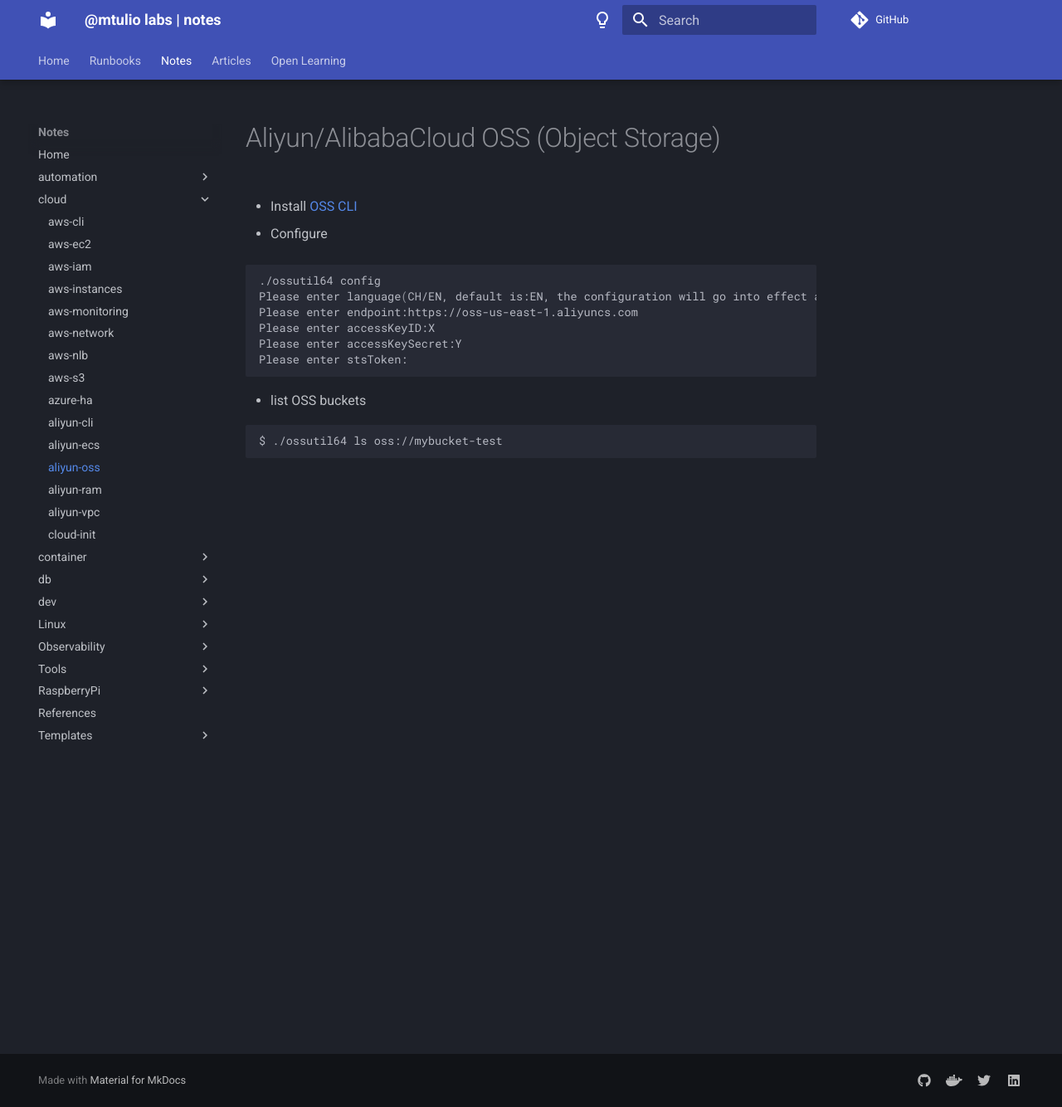
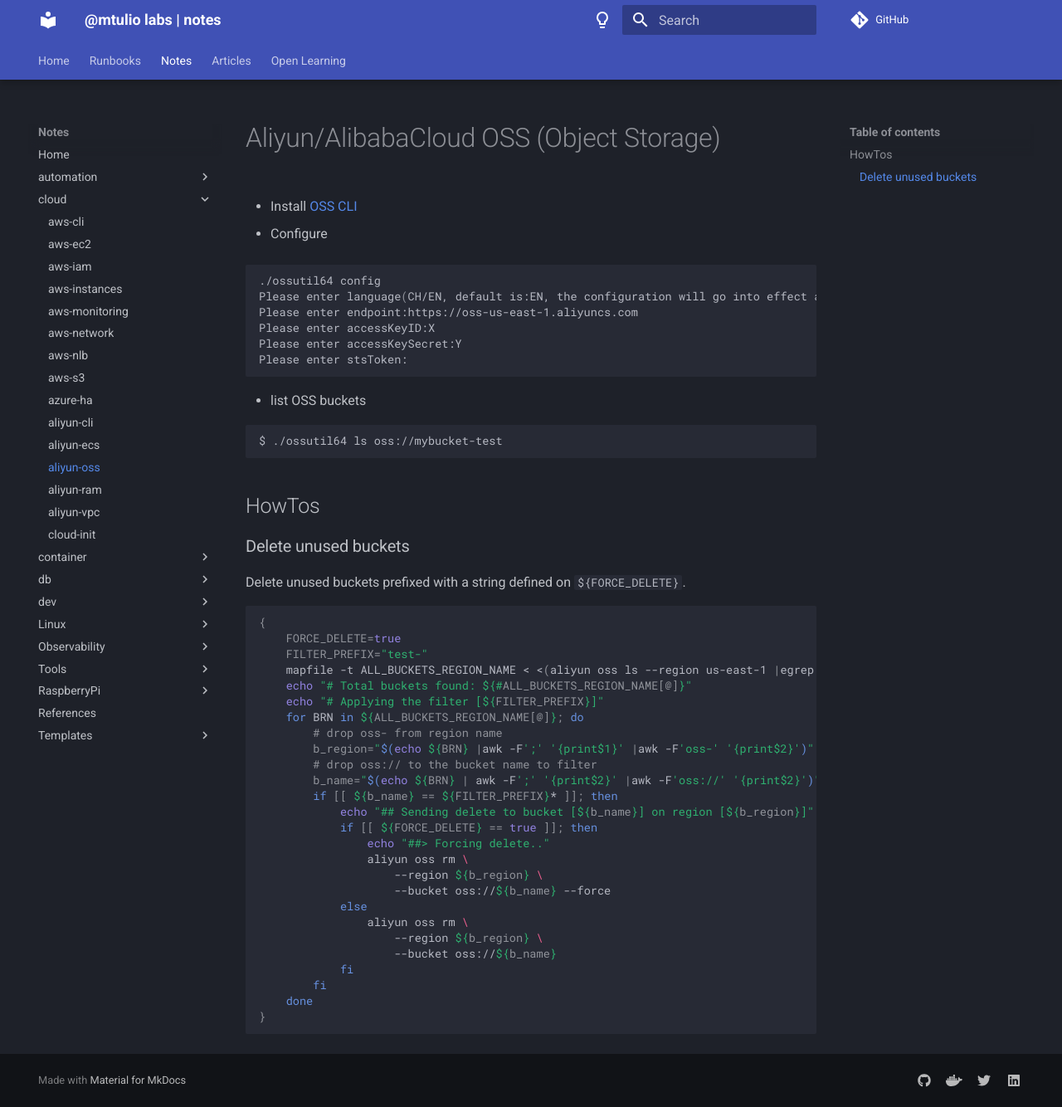
Before and after one commit to mtulio/mtulio.labs, an MkDocs documentation site: the page built from docs/notes/cloud/aliyun-oss.md, in a window 1280 px wide and 1334 px high. Shown: the whole window at 83% size. Built offline with MkDocs 1.6.1 and Material for MkDocs 9.7.7, drawn with Linux system fonts in a browser that asks for light colours; comment, search, counter and statistics services are not loaded.

Commit message:
notes/oss: add bucket natch delete

````diff
--- a/docs/notes/cloud/aliyun-oss.md
+++ b/docs/notes/cloud/aliyun-oss.md
@@ -18,3 +18,41 @@
 ```
 $ ./ossutil64 ls oss://mybucket-test
 ```
+
+## HowTos
+
+### Delete unused buckets
+
+Delete unused buckets prefixed with a string defined on `${FORCE_DELETE}`.
+
+
+```bash
+
+{
+    FORCE_DELETE=true
+    FILTER_PREFIX="test-"
+    mapfile -t ALL_BUCKETS_REGION_NAME < <(aliyun oss ls --region us-east-1 |egrep ^'[0-9]{4}' |awk '{print$5";"$7}')
+    echo "# Total buckets found: ${#ALL_BUCKETS_REGION_NAME[@]}"
+    echo "# Applying the filter [${FILTER_PREFIX}]"
+    for BRN in ${ALL_BUCKETS_REGION_NAME[@]}; do
+        # drop oss- from region name
+        b_region="$(echo ${BRN} |awk -F';' '{print$1}' |awk -F'oss-' '{print$2}')"
+        # drop oss:// to the bucket name to filter
+        b_name="$(echo ${BRN} | awk -F';' '{print$2}' |awk -F'oss://' '{print$2}')"
+        if [[ ${b_name} == ${FILTER_PREFIX}* ]]; then
+            echo "## Sending delete to bucket [${b_name}] on region [${b_region}]"
+            if [[ ${FORCE_DELETE} == true ]]; then
+                echo "##> Forcing delete.."
+                aliyun oss rm \
+                    --region ${b_region} \
+                    --bucket oss://${b_name} --force
+            else
+                aliyun oss rm \
+                    --region ${b_region} \
+                    --bucket oss://${b_name}
+            fi
+        fi
+    done
+}
+
+```
````
